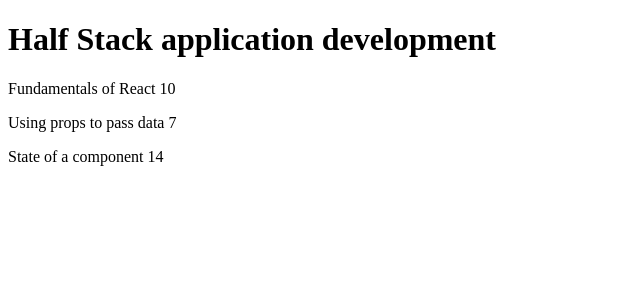
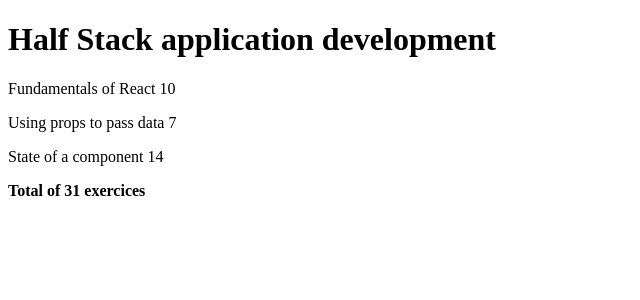
Before and after one commit to Axda-Web/fullStackOpen, a React (Create React App) app in the folder part1/courseinfo/: page / in a window 1280 px wide. Shown: the top 300 px of the page, without its empty margins (0-640 px from the left). Built offline with nearby package versions, Linux system fonts and the light colour scheme.

Commit message:
part2/ex2: Add Total component

```diff
--- a/part1/courseinfo/src/components/Course.jsx
+++ b/part1/courseinfo/src/components/Course.jsx
@@ -1,12 +1,14 @@
 import React from 'react'
 import Header from './Header'
 import Content from './Content'
+import Total from './Total'
 
 const Course = ({course: { name, parts}}) => {
   return (
     <>
         <Header name={name} />
         <Content parts={parts} />
+        <Total sum={parts[0].exercises + parts[1].exercises + parts[2].exercises} />
     </>
   )
 }
--- /dev/null
+++ b/part1/courseinfo/src/components/Total.jsx
@@ -0,0 +1,9 @@
+import React from 'react'
+
+const Total = ({sum}) => {
+  return (
+    <p style={{fontWeight: 'bold'}}>Total of {sum} exercices</p>
+  )
+}
+
+export default Total
```
